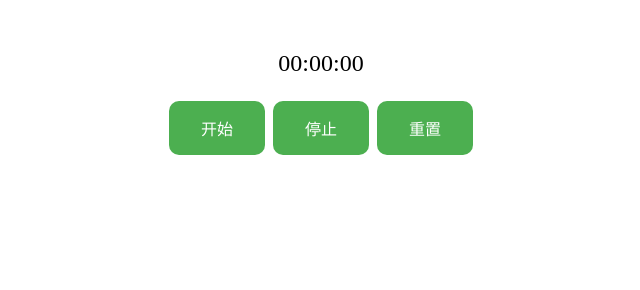
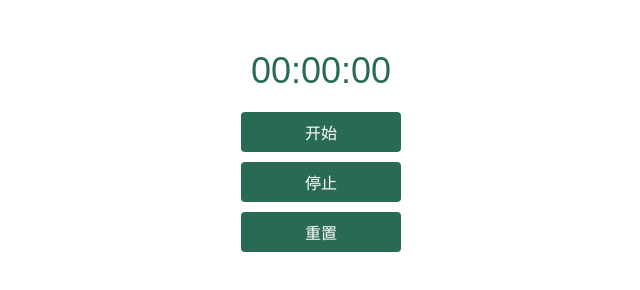
Before and after one commit to leepdesign/love, a plain HTML site: page index.html in a window 1280 px wide. Shown: the whole page, without its empty margins (319-959 px from the left). Drawn offline with Linux system fonts and the light colour scheme.

Commit message:
Add files via upload

```diff
--- a/index.html
+++ b/index.html
@@ -7,39 +7,48 @@
     <title>计时器</title>
     <style>
         #timer {
-            font-size: 24px;
+            font-size: 36px;
+            /* 设置字体大小 */
             text-align: center;
             margin-top: 50px;
+            color: #296A56;
+            /* 设置字体颜色 */
+            font-family: Arial, sans-serif;
+            /* 设置字体 */
+            margin-bottom: 20px;
+            /* 设置下边距 */
         }
         /* 定义按钮样式 */
 
-        button {
-            background-color: #4CAF50;
+        .button {
+            background-color: #296A56;
             /* 设置背景颜色 */
             border: none;
             /* 移除边框 */
             color: white;
             /* 设置文本颜色 */
-            padding: 15px 32px;
+            padding: 8px 16px;
             /* 设置内边距 */
             text-align: center;
             /* 设置文本居中 */
             text-decoration: none;
             /* 移除文本装饰 */
-            display: inline-block;
-            /* 将按钮显示为块级元素 */
+            display: block;
+            /* 将按钮显示为块级元素，让按钮从上至下排列 */
             font-size: 16px;
             /* 设置字体大小 */
-            margin: 4px 2px;
-            /* 设置外边距 */
+            margin: 10px auto;
+            /* 设置外边距，让按钮居中并添加上下边距 */
             cursor: pointer;
             /* 设置鼠标指针为手型 */
-            border-radius: 10px;
+            border-radius: 4px;
             /* 设置圆角 */
+            width: 160px;
+            /* 设置按钮宽度 */
         }
         /* 定义按钮悬停时的样式 */
 
-        button:hover {
+        .button:hover {
             background-color: #45a049;
             /* 设置悬停时的背景颜色 */
         }
@@ -48,11 +57,11 @@
 
 <body>
     <div id="timer">00:00:00</div>
-    <div id="buttons" style="text-align: center; margin-top: 20px;">
+    <div id="buttons" style="text-align: center;">
         <!-- 为按钮添加样式 -->
-        <button onclick="startTimer()">开始</button>
-        <button onclick="stopTimer()">停止</button>
-        <button onclick="resetTimer()">重置</button>
+        <button class="button" onclick="startTimer()">开始</button>
+        <button class="button" onclick="stopTimer()">停止</button>
+        <button class="button" onclick="resetTimer()">重置</button>
     </div>
 
     <script>
```
